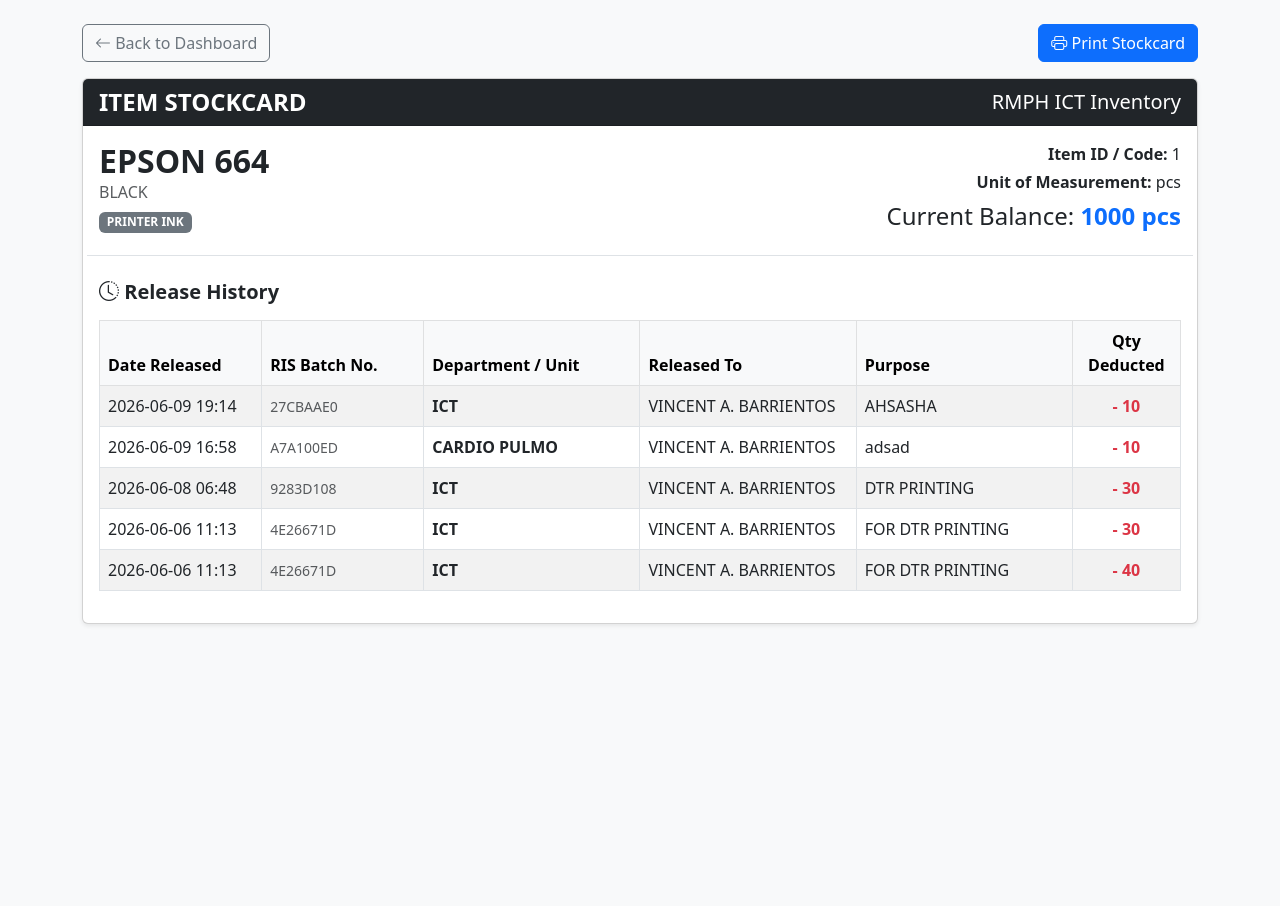
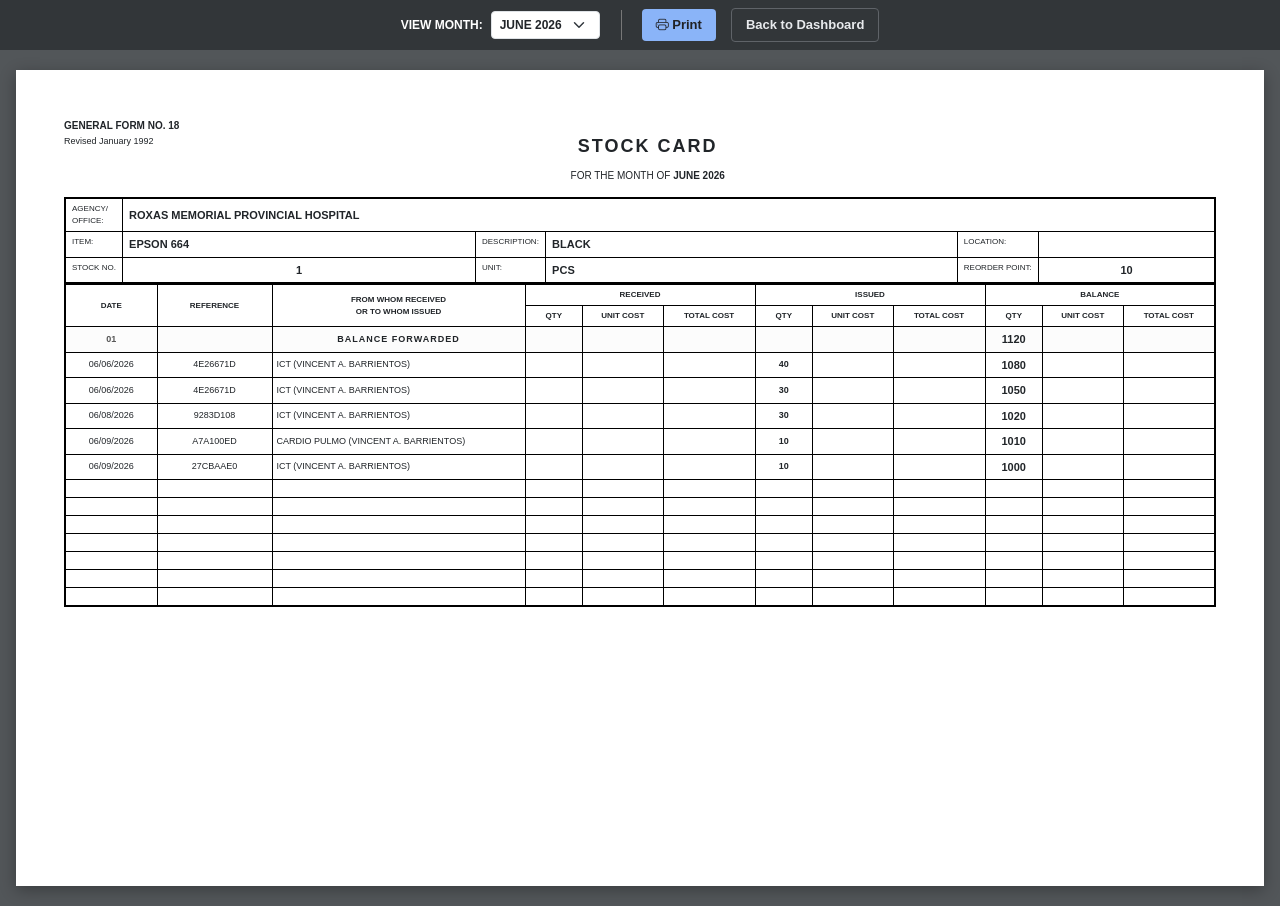
Before and after one commit to Babinsss/supply_system, a Flask app: page /stockcard/1 in a window 1280 px wide. Before the commit the page ends 625 px from the top, so only its background shows below. Run offline with Flask 3, Linux system fonts and the light colour scheme.

Commit message:
Implement stock card monthly filter and running balances; update print template navigation

```diff
--- a/app.py
+++ b/app.py
@@ -113,11 +113,60 @@
     flash('Item successfully deleted.', 'success')
     return redirect(url_for('dashboard'))
 
+# --- STOCKCARD WITH MONTHLY FILTER & BALANCES ---
 @app.route('/stockcard/<int:item_id>')
 def stockcard(item_id):
     item = Supply.query.get_or_404(item_id)
-    releases = DepartmentRequest.query.filter_by(supply_id=item_id, status='Approved').order_by(DepartmentRequest.created_at.desc()).all()
-    return render_template('stockcard.html', item=item, releases=releases)
+
+    # 1. Determine the selected month (default to current month in PHT)
+    month_filter = request.args.get('month', get_pht_time().strftime('%Y-%m'))
+
+    # 2. Fetch ALL approved releases to accurately calculate running balances
+    all_releases = DepartmentRequest.query.filter_by(
+        supply_id=item_id,
+        status='Approved'
+    ).order_by(DepartmentRequest.created_at.desc()).all()
+
+    # 3. Calculate backward running balances based on current actual stock
+    current_bal = item.quantity
+    for release in all_releases:
+        release.running_balance = current_bal
+        current_bal += release.quantity
+
+    # 4. Filter to only show transactions for the selected month
+    monthly_releases = [r for r in all_releases if r.created_at.strftime('%Y-%m') == month_filter]
+
+    # 5. Determine "Balance Forwarded" (the starting balance BEFORE this month's transactions)
+    older_releases = [r for r in all_releases if r.created_at.strftime('%Y-%m') < month_filter]
+    if older_releases:
+        balance_forwarded = older_releases[0].running_balance
+    else:
+        balance_forwarded = current_bal # If no older transactions, starting balance is the original full amount
+
+    # 6. Generate a list of available months for the dropdown selector
+    available_months = sorted(list(set(r.created_at.strftime('%Y-%m') for r in all_releases)), reverse=True)
+    if month_filter not in available_months:
+        available_months.insert(0, month_filter)
+
+    available_months_formatted = []
+    for m in available_months:
+        date_obj = datetime.strptime(m, '%Y-%m')
+        available_months_formatted.append({
+            'value': m,
+            'label': date_obj.strftime('%B %Y').upper()
+        })
+
+    current_month_label = datetime.strptime(month_filter, '%Y-%m').strftime('%B %Y').upper()
+
+    return render_template(
+        'stockcard.html',
+        item=item,
+        releases=monthly_releases,
+        month_filter=month_filter,
+        available_months=available_months_formatted,
+        current_month_label=current_month_label,
+        balance_forwarded=balance_forwarded
+    )
 
 @app.route('/process-batch/<batch_id>/<action>', methods=['GET', 'POST'])
 def process_batch(batch_id, action):
--- a/templates/print_template.html
+++ b/templates/print_template.html
@@ -126,7 +126,7 @@
 
     <div class="print-toolbar">
         <button onclick="window.print()" class="btn-action btn-print">Print RIS Form</button>
-        <a href="/portal" class="btn-action btn-back">Return to Dashboard</a>
+        <a href="/dashboard" class="btn-action btn-back">Return to Dashboard</a>
     </div>
 
     <div class="paper-preview">
--- a/templates/stockcard.html
+++ b/templates/stockcard.html
@@ -3,137 +3,233 @@
 <head>
     <meta charset="UTF-8">
     <meta name="viewport" content="width=device-width, initial-scale=1.0">
-    <title>Stockcard - {{ item.name }}</title>
+    <title>Stock Card - {{ item.name }}</title>
     <link href="https://cdn.jsdelivr.net/npm/bootstrap@5.3.0/dist/css/bootstrap.min.css" rel="stylesheet">
     <link rel="stylesheet" href="https://cdn.jsdelivr.net/npm/bootstrap-icons@1.10.5/font/bootstrap-icons.css">
     <style>
-        body { background-color: #f8f9fa; }
+        /* --- WEB UI STYLES --- */
+        body { background-color: #525659; font-family: Arial, sans-serif; }
+        .print-toolbar {
+            position: fixed; top: 0; left: 0; right: 0; height: 50px;
+            background-color: #323639; display: flex; align-items: center;
+            justify-content: center; gap: 15px; z-index: 1000;
+        }
+        .btn-action {
+            padding: 6px 14px; font-size: 13px; font-weight: bold;
+            border-radius: 4px; cursor: pointer; text-decoration: none; border: none;
+        }
+        .btn-print { background-color: #8ab4f8; color: #202124; }
+        .btn-back { background-color: transparent; color: #e8eaed; border: 1px solid #5f6368; }
 
-        /* --- PRINT SPECIFIC STYLES --- */
-        @media print {
-            @page {
-                size: letter portrait;
-                margin: 0.5in; /* Clean 0.5 inch margins around the paper */
-            }
-            body {
-                background-color: white;
-                padding: 0;
-                margin: 0;
-                color: #000; /* Force black text for better contrast */
-            }
-            .no-print { display: none !important; }
-
-            /* Remove card styling for a clean document look */
-            .card { border: none !important; box-shadow: none !important; }
-
-            /* Transform the dark header into a formal document header */
-            .card-header {
-                background-color: transparent !important;
-                color: #000 !important;
-                border-bottom: 2px solid #000 !important;
-                padding: 0 0 10px 0 !important;
-                margin-bottom: 20px !important;
+        .paper-preview {
+            background-color: #fff;
+            /* Long Landscape Dimensions */
+            width: 13in;
+            min-height: 8.5in;
+            margin: 70px auto 20px;
+            box-shadow: 0 4px 15px rgba(0,0,0,0.3);
+            padding: 0.5in;
+            box-sizing: border-box;
         }
 
-            /* FIX THE SCROLLBAR ISSUE */
-            .table-responsive {
-                overflow-x: visible !important;
+        /* --- FORM STYLES (GENERAL FORM NO. 18) --- */
+        .form-header {
+            display: flex;
+            justify-content: space-between;
+            align-items: flex-start;
+            margin-bottom: 10px;
+            font-size: 10px;
+            font-weight: bold;
+        }
+        .form-title {
+            text-align: center;
+            flex-grow: 1;
+            font-size: 18px;
+            letter-spacing: 2px;
+            font-weight: bold;
+            margin-top: 15px;
         }
 
-            /* Enhance Table Readability on Paper */
-            table {
-                width: 100% !important;
-                border-collapse: collapse !important;
+        /* Meta Information Table */
+        .meta-table {
+            width: 100%;
+            border-collapse: collapse;
+            border: 2px solid #000;
+            margin-bottom: 0;
+            font-size: 10px;
         }
-            th, td {
-                border: 1px solid #000 !important;
-                padding: 8px 12px !important;
-                font-size: 11pt !important; /* Slightly larger for reading */
-                color: #000 !important;
+        .meta-table td {
+            border: 1px solid #000;
+            padding: 4px 6px;
+            text-transform: uppercase;
         }
-            th {
-                background-color: #f0f0f0 !important;
-                -webkit-print-color-adjust: exact;
-                print-color-adjust: exact;
+        .meta-label { font-size: 8px; vertical-align: top; width: 1%; white-space: nowrap; }
+        .meta-value { font-weight: bold; font-size: 11px; }
+
+        /* Main Ledger Table */
+        .ledger-table {
+            width: 100%;
+            border-collapse: collapse;
+            border: 2px solid #000;
+            border-top: none;
+            font-size: 9px;
+        }
+        .ledger-table th, .ledger-table td {
+            border: 1px solid #000;
+            padding: 4px;
+            text-align: center;
+        }
+        .ledger-table th {
+            font-weight: bold;
+            text-transform: uppercase;
+            font-size: 8px;
+        }
+        .ledger-table .desc-col {
+            text-align: left;
+            max-width: 150px;
+            white-space: nowrap;
+            overflow: hidden;
+            text-overflow: ellipsis;
         }
 
-            /* Adjust badges and colored text for B&W printers */
-            .badge {
-                border: 1px solid #666;
-                color: #333 !important;
-                background: transparent !important;
-            }
-            .text-danger, .text-primary {
-                color: #000 !important;
+        /* --- PRINT MEDIA QUERY --- */
+        @media print {
+            @page { size: 13in 8.5in; margin: 0.5in; }
+            body { background: none; padding: 0; margin: 0; }
+            .print-toolbar { display: none !important; }
+            .paper-preview {
+                margin: 0; padding: 0; box-shadow: none;
+                width: 100%; height: 100%;
             }
         }
     </style>
 </head>
 <body>
 
-    <div class="container mt-4">
-        <div class="d-flex justify-content-between align-items-center mb-3 no-print">
-            <a href="/dashboard" class="btn btn-outline-secondary"><i class="bi bi-arrow-left"></i> Back to Dashboard</a>
-            <button onclick="window.print()" class="btn btn-primary"><i class="bi bi-printer"></i> Print Stockcard</button>
+    <div class="print-toolbar no-print">
+
+        <form method="GET" action="/stockcard/{{ item.id }}" class="d-flex align-items-center mb-0 m-0">
+            <label class="text-white me-2 fw-bold" style="font-size: 12px;">VIEW MONTH:</label>
+            <select name="month" class="form-select form-select-sm w-auto" onchange="this.form.submit()" style="font-size: 12px; font-weight: bold; border-radius: 4px;">
+                {% for m in available_months %}
+                    <option value="{{ m.value }}" {% if m.value == month_filter %}selected{% endif %}>
+                        {{ m.label }}
+                    </option>
+                {% endfor %}
+            </select>
+        </form>
+
+        <div style="width: 2px; border-right: 1px solid #777; height: 30px; margin: 0 5px;"></div>
+
+        <button onclick="window.print()" class="btn-action btn-print"><i class="bi bi-printer"></i> Print</button>
+        <a href="/dashboard" class="btn-action btn-back">Back to Dashboard</a>
     </div>
 
-        <div class="card shadow-sm">
-            <div class="card-header bg-dark text-white d-flex justify-content-between align-items-center">
-                <h4 class="mb-0 fw-bold">ITEM STOCKCARD</h4>
-                <span class="fs-5">RMPH ICT Inventory</span>
+    <div class="paper-preview">
+
+        <div class="form-header">
+            <div>
+                GENERAL FORM NO. 18<br>
+                <span style="font-weight: normal; font-size: 9px;">Revised January 1992</span>
+            </div>
+            <div class="form-title">
+                STOCK CARD<br>
+                <span style="font-size: 10px; font-weight: normal; letter-spacing: 0;">FOR THE MONTH OF <strong>{{ current_month_label }}</strong></span>
+            </div>
+            <div style="width: 100px;"></div>
         </div>
 
-            <div class="card-body">
+        <table class="meta-table">
+            <tr>
+                <td class="meta-label">AGENCY/<br>OFFICE:</td>
+                <td colspan="5" class="meta-value">ROXAS MEMORIAL PROVINCIAL HOSPITAL</td>
+            </tr>
+            <tr>
+                <td class="meta-label">ITEM:</td>
+                <td class="meta-value" style="width: 30%;">{{ item.name }}</td>
+                <td class="meta-label">DESCRIPTION:</td>
+                <td class="meta-value" style="width: 35%;">{{ item.description }}</td>
+                <td class="meta-label">LOCATION:</td>
+                <td class="meta-value text-center" style="width: 15%;"></td>
+            </tr>
+            <tr>
+                <td class="meta-label">STOCK NO.</td>
+                <td class="meta-value text-center">{{ item.id }}</td>
+                <td class="meta-label">UNIT:</td>
+                <td class="meta-value">{{ item.unit }}</td>
+                <td class="meta-label">REORDER POINT:</td>
+                <td class="meta-value text-center">{{ item.reorder_level }}</td>
+            </tr>
+        </table>
 
-                <div class="row mb-4 border-bottom pb-3">
-                    <div class="col-md-6">
-                        <h2 class="fw-bold mb-0">{{ item.name }}</h2>
-                        <p class="text-muted mb-1">{{ item.description }}</p>
-                        <span class="badge bg-secondary">{{ item.category }}</span>
-                    </div>
-                    <div class="col-md-6 text-md-end mt-3 mt-md-0">
-                        <p class="mb-1"><strong>Item ID / Code:</strong> {{ item.id }}</p>
-                        <p class="mb-1"><strong>Unit of Measurement:</strong> {{ item.unit }}</p>
-                        <h4 class="mt-2">Current Balance: <span class="text-primary fw-bold">{{ item.quantity }} {{ item.unit }}</span></h4>
-                    </div>
-                </div>
-
-                <h5 class="fw-bold mb-3"><i class="bi bi-clock-history no-print"></i> Release History</h5>
-                <div class="table-responsive">
-                    <table class="table table-bordered table-striped">
-                        <thead class="table-light">
+        <table class="ledger-table">
+            <thead>
                 <tr>
-                                <th style="width: 15%;">Date Released</th>
-                                <th style="width: 15%;">RIS Batch No.</th>
-                                <th style="width: 20%;">Department / Unit</th>
-                                <th style="width: 20%;">Released To</th>
-                                <th style="width: 20%;">Purpose</th>
-                                <th class="text-center" style="width: 10%;">Qty Deducted</th>
+                    <th rowspan="2" style="width: 8%;">DATE</th>
+                    <th rowspan="2" style="width: 10%;">REFERENCE</th>
+                    <th rowspan="2" style="width: 22%;">FROM WHOM RECEIVED<br>OR TO WHOM ISSUED</th>
+                    <th colspan="3">RECEIVED</th>
+                    <th colspan="3">ISSUED</th>
+                    <th colspan="3">BALANCE</th>
+                </tr>
+                <tr>
+                    <th style="width: 5%;">QTY</th>
+                    <th style="width: 7%;">UNIT COST</th>
+                    <th style="width: 8%;">TOTAL COST</th>
+                    <th style="width: 5%;">QTY</th>
+                    <th style="width: 7%;">UNIT COST</th>
+                    <th style="width: 8%;">TOTAL COST</th>
+                    <th style="width: 5%;">QTY</th>
+                    <th style="width: 7%;">UNIT COST</th>
+                    <th style="width: 8%;">TOTAL COST</th>
                 </tr>
             </thead>
             <tbody>
-                            {% for release in releases %}
+
+                <tr style="background-color: #fcfcfc;">
+                    <td style="font-weight: bold; color: #555;">01</td>
+                    <td></td>
+                    <td class="desc-col text-center" style="font-weight: bold; letter-spacing: 1px;">BALANCE FORWARDED</td>
+                    <td></td><td></td><td></td>
+                    <td></td><td></td><td></td>
+                    <td style="font-weight: bold; font-size: 11px;">{{ balance_forwarded }}</td>
+                    <td></td><td></td>
+                </tr>
+
+                {% for release in releases|reverse %}
                 <tr>
-                                <td>{{ release.created_at.strftime('%Y-%m-%d %H:%M') }}</td>
-                                <td><small class="text-muted">{{ release.batch_id[:8] | upper }}</small></td>
-                                <td class="fw-bold">{{ release.department_name }}</td>
-                                <td>{{ release.requested_by }}</td>
-                                <td>{{ release.purpose }}</td>
-                                <td class="text-center text-danger fw-bold">- {{ release.quantity }}</td>
-                            </tr>
-                            {% else %}
-                            <tr>
-                                <td colspan="6" class="text-center py-4 text-muted">
-                                    No approved releases recorded for this item yet.
-                                </td>
+                    <td>{{ release.created_at.strftime('%m/%d/%Y') }}</td>
+                    <td>{{ release.batch_id[:8] | upper }}</td>
+                    <td class="desc-col">{{ release.department_name }} ({{ release.requested_by }})</td>
+
+                    <td></td><td></td><td></td>
+
+                    <td style="font-weight: bold;">{{ release.quantity }}</td>
+                    <td></td><td></td>
+
+                    <td style="font-weight: bold; font-size: 11px;">{{ release.running_balance }}</td>
+                    <td></td><td></td>
                 </tr>
                 {% endfor %}
+
+                {% set min_rows = 13 %}
+                {% set current_rows = releases|length + 1 %}
+                {% set filler = min_rows - current_rows %}
+                {% if filler > 0 %}
+                    {% for i in range(filler) %}
+                    <tr>
+                        <td style="height: 18px;"></td>
+                        <td></td>
+                        <td></td>
+                        <td></td><td></td><td></td>
+                        <td></td><td></td><td></td>
+                        <td></td><td></td><td></td>
+                    </tr>
+                    {% endfor %}
+                {% endif %}
             </tbody>
         </table>
-                </div>
 
-            </div>
-        </div>
     </div>
 
 </body>
```
Also changed, not shown: instance/supplies.db. Lines whose indentation alone changed are shown as unchanged.
